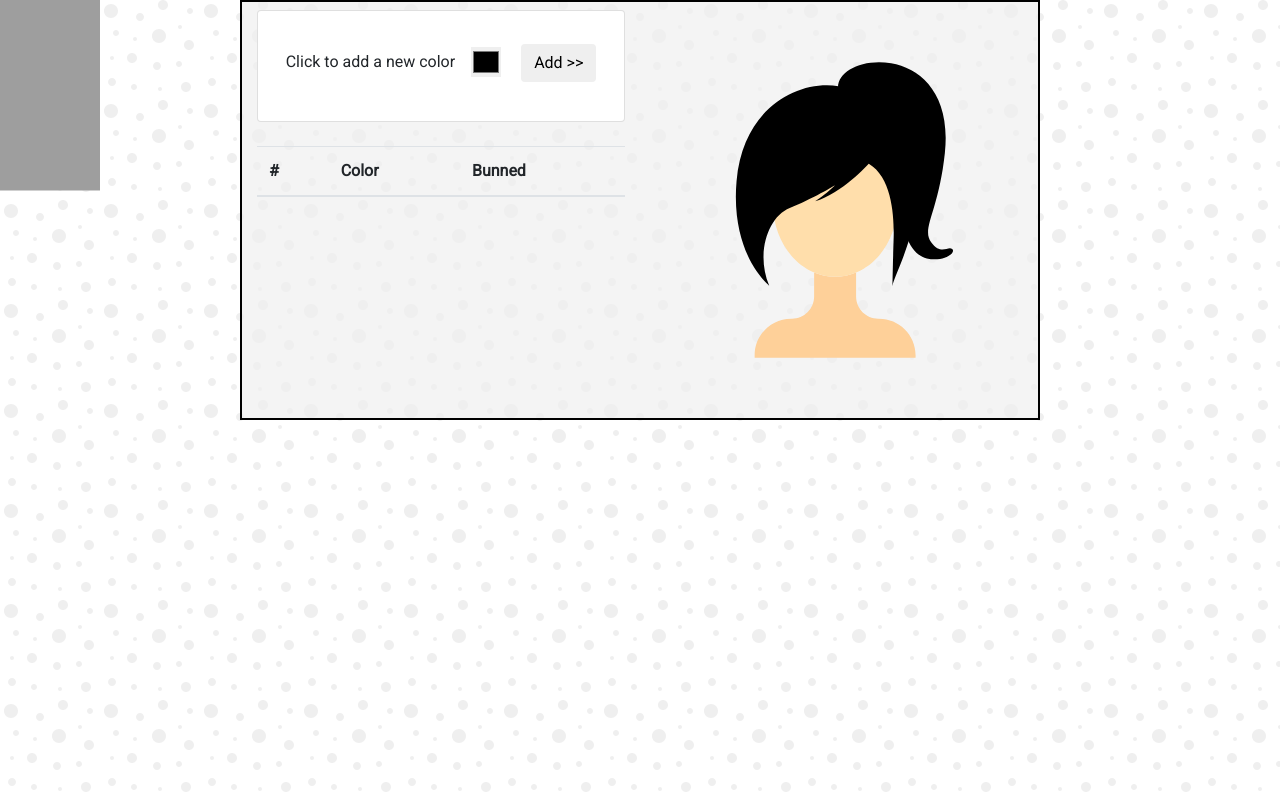
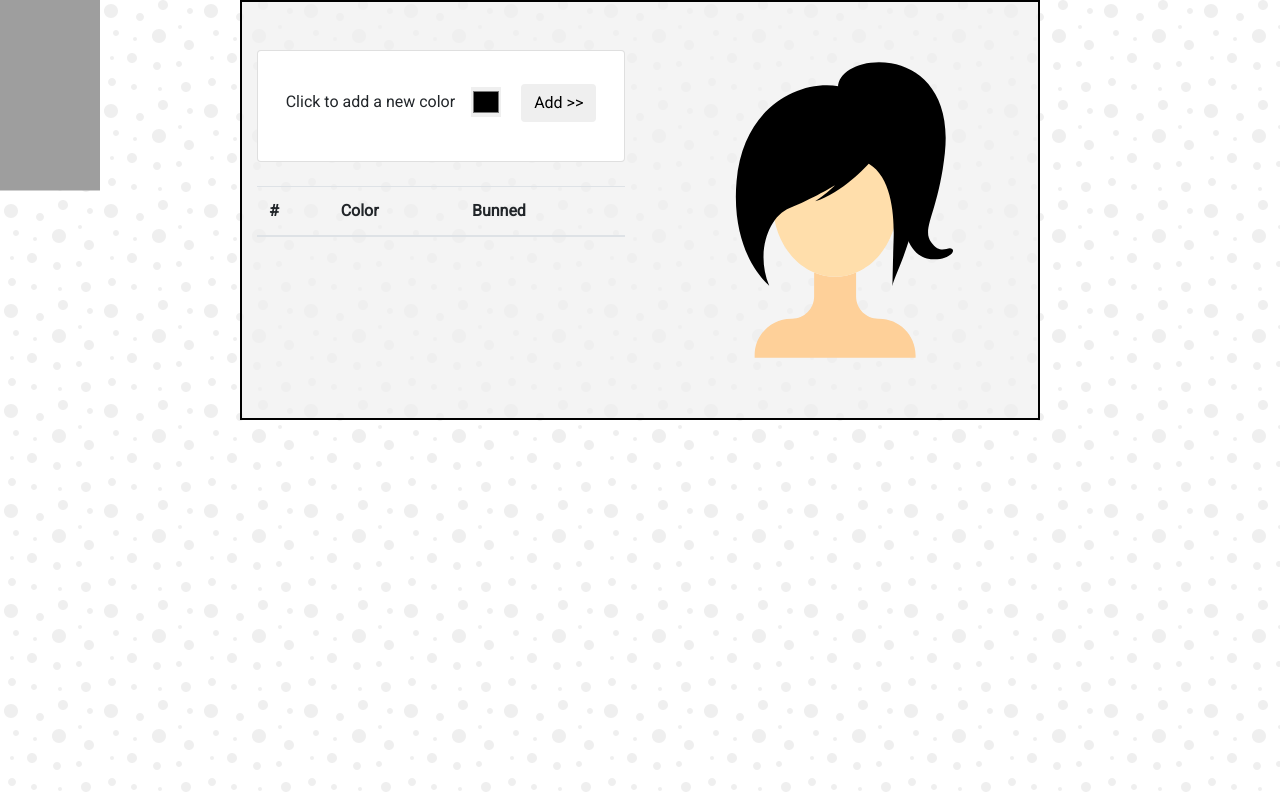
Before and after one commit to krosenk729/Color-The-Bun, a Node server app: template src/views/body.handlebars in a window 1280 px wide. Run offline with Node 20, Linux system fonts and the light colour scheme; the template is opened without the code that fills it, so the values that code supplies are empty; some libraries are stand-ins or nearby versions.

Commit message:
adding padding to header

```diff
--- a/public/styles/style.css
+++ b/public/styles/style.css
@@ -13,6 +13,8 @@ h1, h2, h3, h4{
 
 h1{
 	white-space: nowrap;
+	padding-top: .5em;
+	padding-bottom: .5em;
 }
 
 canvas{
```
